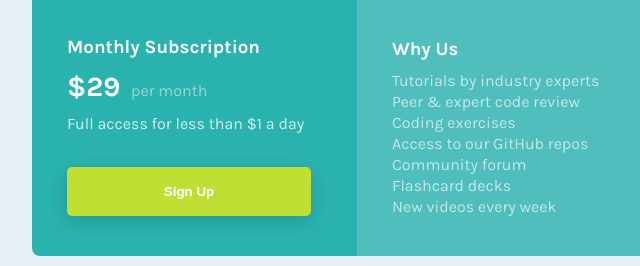
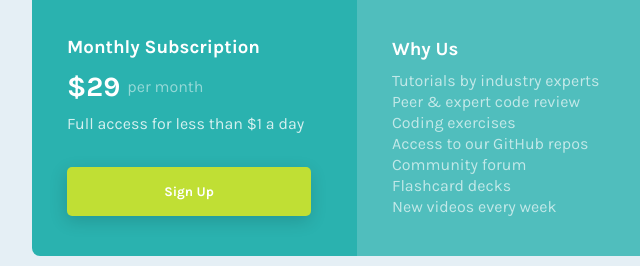
Before and after one commit to Mohammed4mach/single-price-grid-component-master, a plain HTML site: page index.html in a window 1280 px wide. Shown: the part 308-574 px from the top of the page, 283-923 px from the left. Drawn offline with Linux system fonts and the light colour scheme.

Commit message:
Update style.css

```diff
--- a/styles/style.css
+++ b/styles/style.css
@@ -80,7 +80,7 @@ section { padding: 35px;}
 
 .subscription h3 { color: white; }
 
-.subscription > p:first-of-type { color: rgba(255, 255, 255, 0.5) }
+.subscription > p:first-of-type { color: rgba(255, 255, 255, 0.5); display: flex; align-items: center; }
 
 .subscription .price
 {
@@ -97,6 +97,7 @@ section { padding: 35px;}
     color: white;
     padding: 17px;
     font-weight: 700;
+    font-family: 'Karla', sans-serif;
     border: none;
     border-radius: 5px;
     background-color: var(--Bright_Yellow);
```
